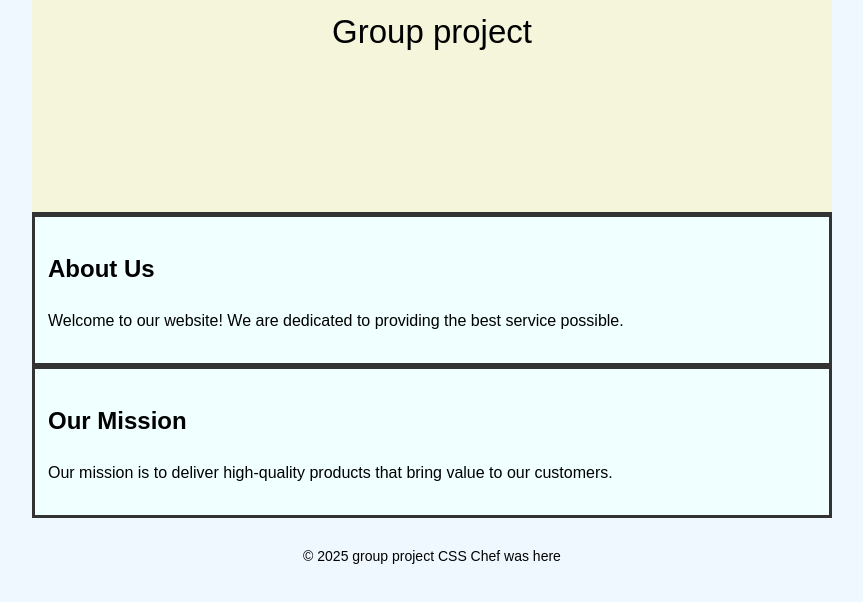
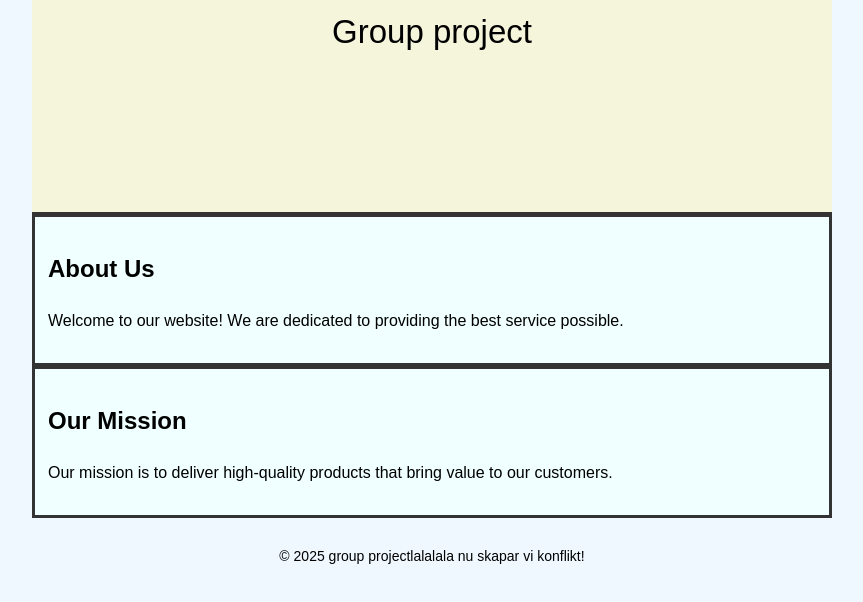
Before and after one commit to 13jel/group-project, a plain HTML site: page index.html in a window 1280 px wide. Shown: the whole page, without its empty margins (208-1071 px from the left). Drawn offline with Linux system fonts and the light colour scheme.

Commit message:
update to my branch

```diff
--- a/index.html
+++ b/index.html
@@ -23,7 +23,8 @@
     </div>
 
       <footer>
-        <p> © 2025 group project CSS Chef was here</p>
+        <p> © 2025 group project </p>
+        <p>lalalala nu skapar vi konflikt!</p>
     </footer>
 </body>
 </html>
```
